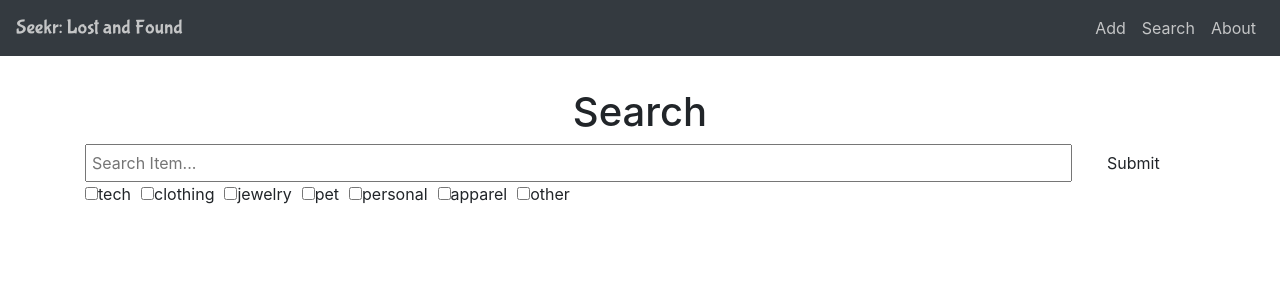
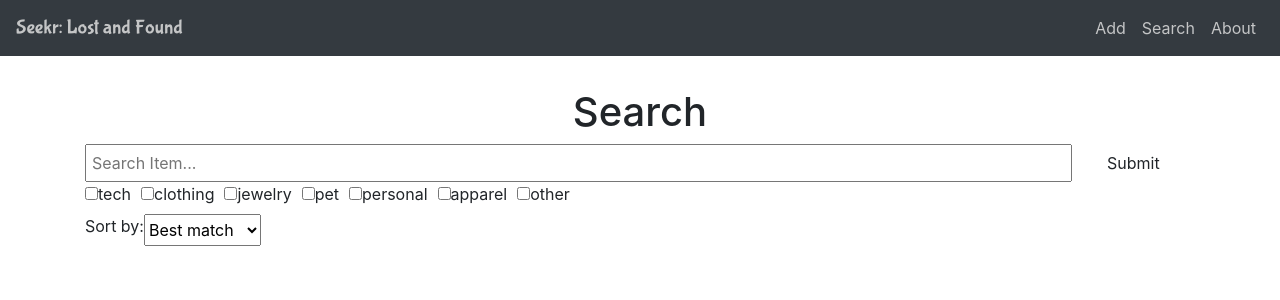
Before and after one commit to eugene-mindset/Seekr, a React (Create React App) app in the folder seekr/: page /search in a window 1280 px wide. Shown: the top 300 px of the page. Built offline with nearby package versions, Linux system fonts and the light colour scheme; the HTML template or start-up script is replaced by a standard one; what google-maps-react would draw is missing.

Commit message:
user can filter

```diff
--- a/seekr/src/components/item/SearchItem.jsx
+++ b/seekr/src/components/item/SearchItem.jsx
@@ -19,8 +19,11 @@ export class SearchItem extends Component {
   };
 
   state = {
-    name: ""
+    name: "",
+    filter: "Best"
   };
+
+  changeFilter = () => this.setState({filter: document.getElementById("filters").value})
 
   toggleCheckbox = label => {
     if (this.selectedCheckboxes.has(label)) {
@@ -48,7 +51,7 @@ export class SearchItem extends Component {
       alert("Item must have a name!");
       return false;
     }
-    this.props.searchItem(this.state.name, Array.from(this.selectedCheckboxes)); // call API
+    this.props.searchItem(this.state.name, Array.from(this.selectedCheckboxes), this.state.filter); // call API
 
   };
 
@@ -66,7 +69,6 @@ export class SearchItem extends Component {
                 value={this.state.name}
                 onChange={this.onChange}
               />
-
               <input
                 type="submit"
                 value="Submit"
@@ -77,6 +79,13 @@ export class SearchItem extends Component {
           </div>
         </div>
         <div style={{ display: "flex" }}>{this.createCheckboxes()}</div>
+        <div style={{ display: "flex" }}>
+          <label for="filters">Sort by:  </label>
+          <select id="filters" onChange={this.changeFilter}>
+            <option value="Best">Best match</option>
+            <option value="Recent">Most Recent</option>
+          </select>
+        </div>
       </div>
     );
   }
--- a/seekr/src/components/pages/Search.jsx
+++ b/seekr/src/components/pages/Search.jsx
@@ -26,18 +26,26 @@ export default class Search extends Component {
     items: []
   }
 
-  searchItem = (name, tags) => {
+  searchItem = (name, tags, filter) => {
     this.setState({items:[]})
 
     let tagList = "";
     if (tags.length>0){
       tagList = setTags(tags);
     }
-    axios.get('/items/search=' + name + '?' + tagList).then(res =>
-      res.data.map((item) => {
-        this.setState({ items: [...this.state.items, item] })
-      })
-    );
+    if (filter === 'Best') {
+      axios.get('/items/search=' + name + '?' + tagList).then(res =>
+        res.data.map((item) => {
+          this.setState({ items: [...this.state.items, item] })
+        })
+      );
+    } else {
+      axios.get('/items/timesearch=' + name + '?' + tagList).then(res =>
+        res.data.map((item) => {
+          this.setState({ items: [...this.state.items, item] })
+        })
+      );
+    }
   }
 
   deleteItem = (id) => {
```
Also changed, not shown: 1 other file (tests, documents, lock files or other folders).
